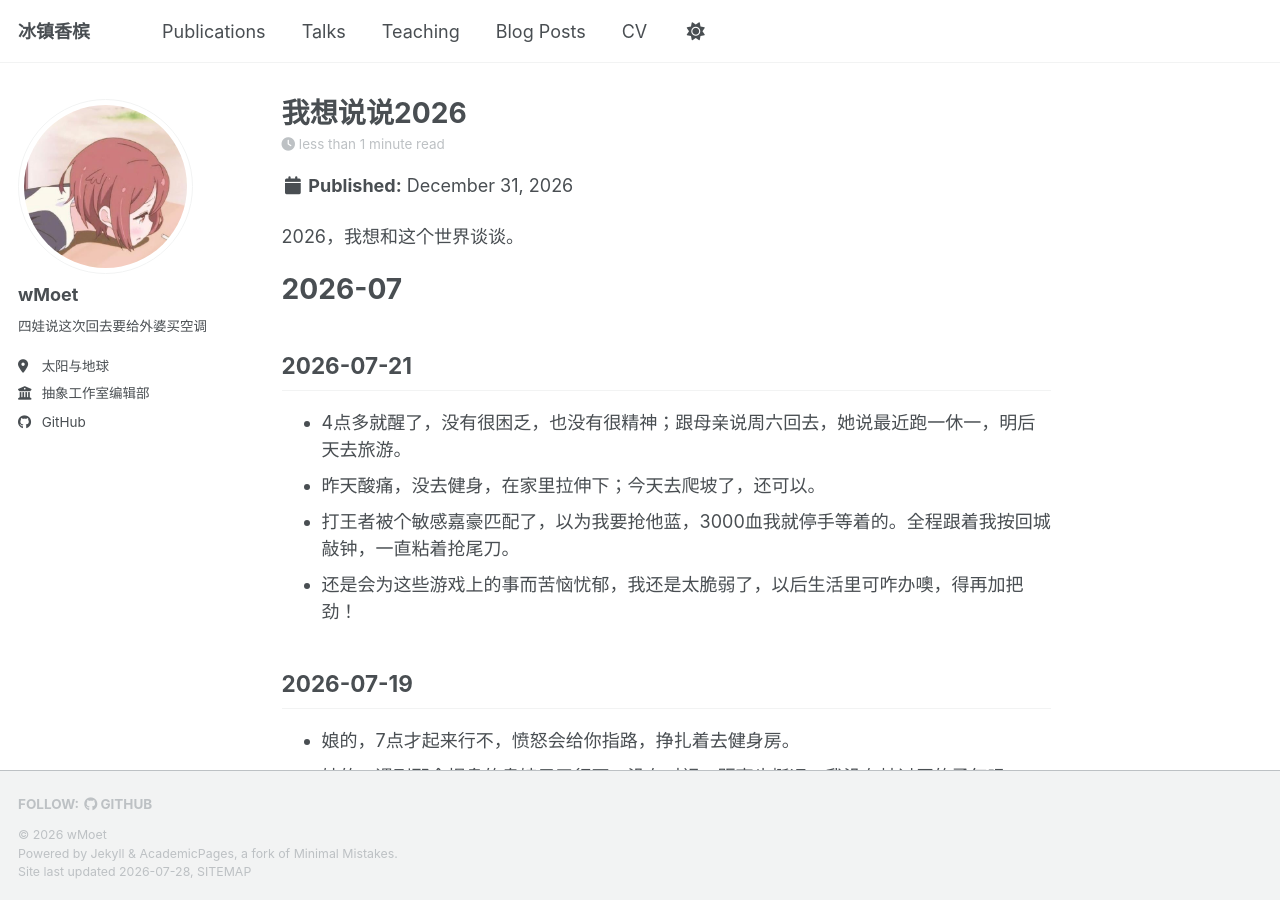
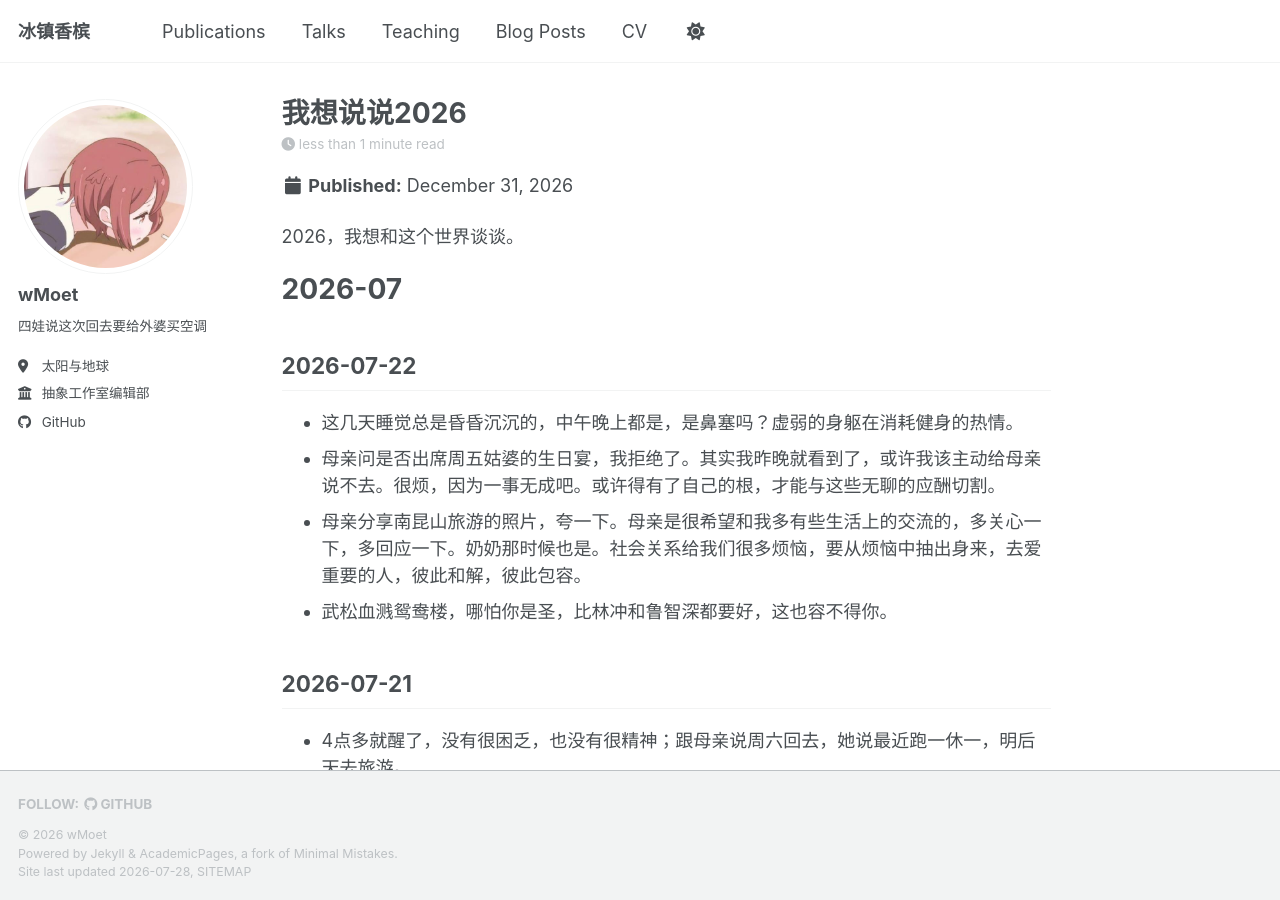
Before and after one commit to wMoet/wMoet.github.io, a Jekyll site: the page built from _posts/2026-12-31-我想说说2026.md, in a window 1280 px wide and 900 px high. Built offline with Jekyll 4.4.1, drawn with Linux system fonts in a browser that asks for light colours; a script bundle is joined from its source files by our own code; library files that are not in the unit come from our copies.

Commit message:
Update 2026-12-31-我想说说2026.md

```diff
--- a/_posts/2026-12-31-我想说说2026.md
+++ b/_posts/2026-12-31-我想说说2026.md
@@ -8,6 +8,12 @@ tags:
 2026，我想和这个世界谈谈。
 
 # 2026-07
+## 2026-07-22
+- 这几天睡觉总是昏昏沉沉的，中午晚上都是，是鼻塞吗？虚弱的身躯在消耗健身的热情。
+- 母亲问是否出席周五姑婆的生日宴，我拒绝了。其实我昨晚就看到了，或许我该主动给母亲说不去。很烦，因为一事无成吧。或许得有了自己的根，才能与这些无聊的应酬切割。
+- 母亲分享南昆山旅游的照片，夸一下。母亲是很希望和我多有些生活上的交流的，多关心一下，多回应一下。奶奶那时候也是。社会关系给我们很多烦恼，要从烦恼中抽出身来，去爱重要的人，彼此和解，彼此包容。
+- 武松血溅鸳鸯楼，哪怕你是圣，比林冲和鲁智深都要好，这也容不得你。
+
 ## 2026-07-21
 - 4点多就醒了，没有很困乏，也没有很精神；跟母亲说周六回去，她说最近跑一休一，明后天去旅游。
 - 昨天酸痛，没去健身，在家里拉伸下；今天去爬坡了，还可以。
```
